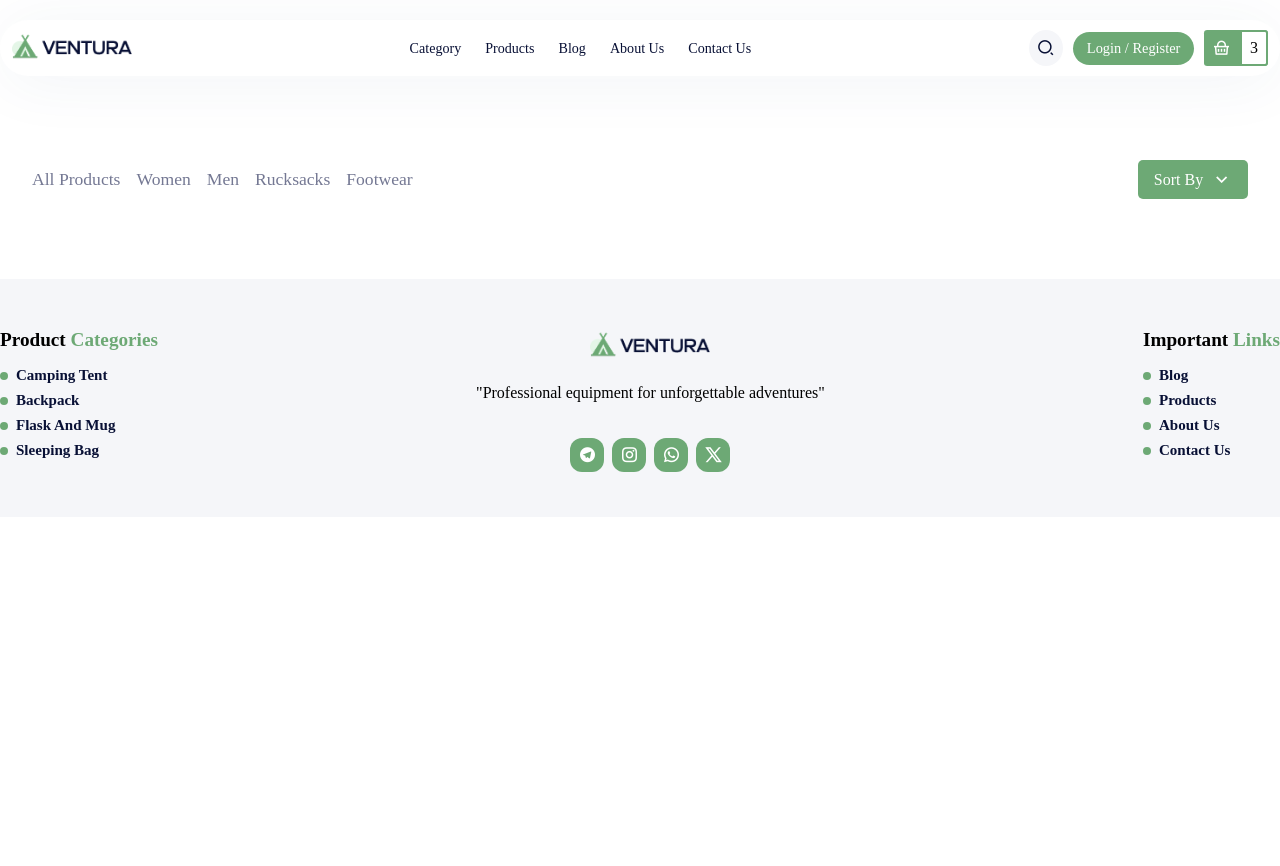
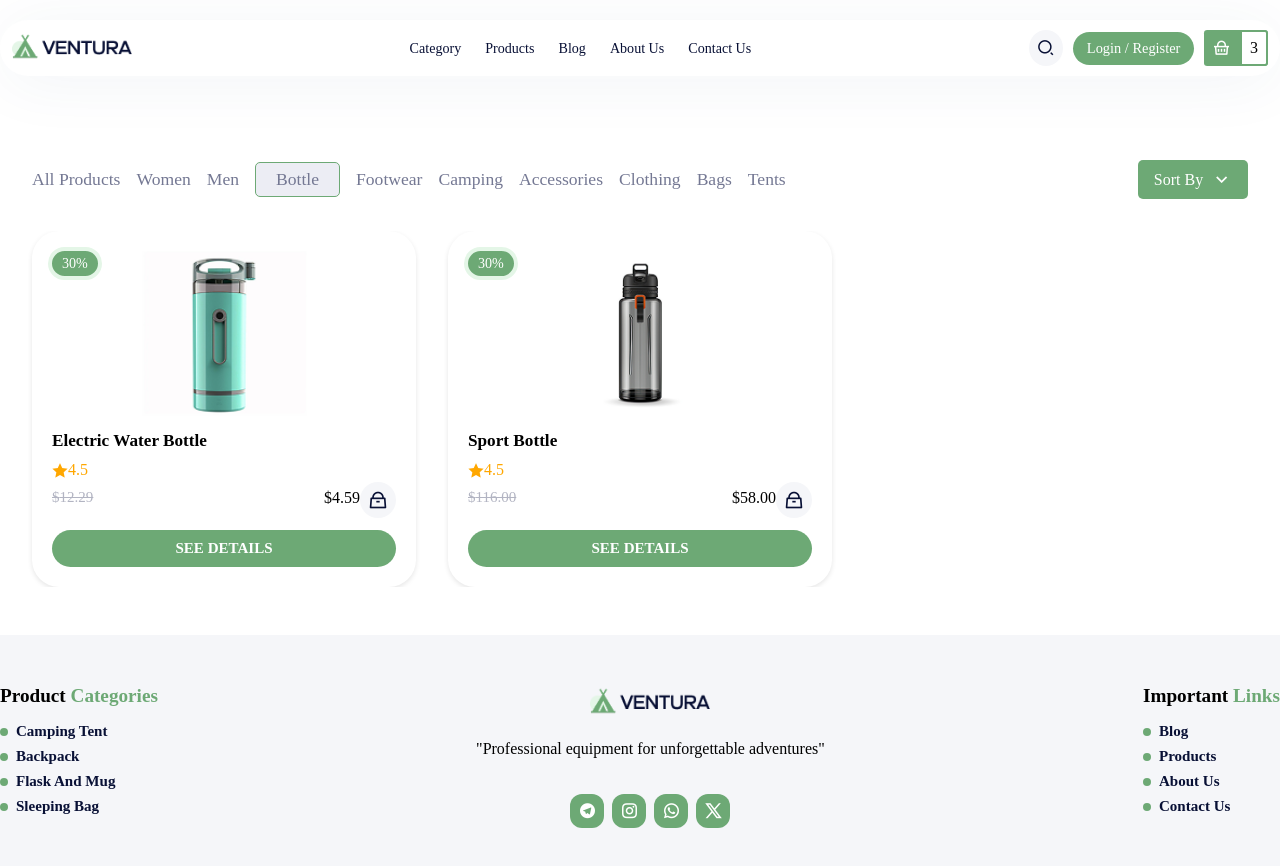
Before and after one commit to PhuongGhost1/camping_website, a React (Vite) app in the folder fe/: page /category/bottle in a window 1280 px wide. Shown: the top 866 px of the page. Before the commit the page ends 800 px from the top, so only its background shows below. Built offline with nearby package versions, Linux system fonts and the light colour scheme.

Commit message:
Handling some navigation on Header

```diff
--- a/fe/src/App.tsx
+++ b/fe/src/App.tsx
@@ -14,6 +14,10 @@ import Shop from "./pages/User/Shop/Shop";
 import Category from "./pages/User/Category/Category";
 import Checkout from "./pages/User/Checkout/Checkout";
 
+export interface CategoryProps {
+  name: string;
+}
+
 const sellingProducts: SellingProductsProps[] = [
   {
     discount: "30%",
@@ -22,7 +26,14 @@ const sellingProducts: SellingProductsProps[] = [
     rating: "4.5",
     price: 120.0,
     salePrice: 80.0,
-    category: "Men",
+    category: [
+      {
+        name: "Camping",
+      },
+      {
+        name: "Accessories",
+      },
+    ],
   },
   {
     discount: "30%",
@@ -31,7 +42,20 @@ const sellingProducts: SellingProductsProps[] = [
     rating: "4.5",
     price: 10.0,
     salePrice: 5.0,
-    category: "Men",
+    category: [
+      {
+        name: "Camping",
+      },
+      {
+        name: "Accessories",
+      },
+      {
+        name: "Men",
+      },
+      {
+        name: "Women",
+      },
+    ],
   },
   {
     discount: "30%",
@@ -40,16 +64,36 @@ const sellingProducts: SellingProductsProps[] = [
     rating: "4.5",
     price: 50.0,
     salePrice: 24.0,
-    category: "Women",
+    category: [
+      {
+        name: "Camping",
+      },
+      {
+        name: "Accessories",
+      },
+      {
+        name: "Men",
+      },
+      {
+        name: "Women",
+      },
+    ],
   },
   {
     discount: "30%",
     image: img_selling_4,
-    title: "Eletric Water Bottle",
+    title: "Electric Water Bottle",
     rating: "4.5",
     price: 12.29,
     salePrice: 4.59,
-    category: "Women",
+    category: [
+      {
+        name: "Camping",
+      },
+      {
+        name: "Bottle",
+      },
+    ],
   },
   {
     discount: "30%",
@@ -58,7 +102,20 @@ const sellingProducts: SellingProductsProps[] = [
     rating: "4.5",
     price: 21.12,
     salePrice: 14.99,
-    category: "Men",
+    category: [
+      {
+        name: "Camping",
+      },
+      {
+        name: "Tent",
+      },
+      {
+        name: "Men",
+      },
+      {
+        name: "Women",
+      },
+    ],
   },
   {
     discount: "30%",
@@ -67,7 +124,17 @@ const sellingProducts: SellingProductsProps[] = [
     rating: "4.5",
     price: 41.1,
     salePrice: 29.0,
-    category: "Rucksacks",
+    category: [
+      {
+        name: "Camping",
+      },
+      {
+        name: "Men",
+      },
+      {
+        name: "Women",
+      },
+    ],
   },
   {
     discount: "30%",
@@ -76,7 +143,14 @@ const sellingProducts: SellingProductsProps[] = [
     rating: "4.5",
     price: 116.0,
     salePrice: 58.0,
-    category: "Footwear",
+    category: [
+      {
+        name: "Camping",
+      },
+      {
+        name: "Bottle",
+      },
+    ],
   },
 ];
 
@@ -119,7 +193,7 @@ export interface SellingProductsProps {
   salePrice: number;
   quantity?: number;
   removing?: boolean;
-  category: string;
+  category: CategoryProps[];
 }
 
 function App() {
--- a/fe/src/components/Header/Header.tsx
+++ b/fe/src/components/Header/Header.tsx
@@ -17,6 +17,7 @@ interface HeaderProps {
   isOpenCartWhenAdd: boolean;
   onUpdateCartQuantity: (title: string, quantity: number) => void;
   cartIconRef: React.RefObject<HTMLDivElement>;
+  sellingProducts: SellingProductsProps[];
 }
 
 const header: LinkProps[] = [
@@ -42,14 +43,6 @@ const header: LinkProps[] = [
   },
 ];
 
-const searchResult = [
-  { name: "Bottle XL" },
-  { name: "Bottle S" },
-  { name: "Bottle L" },
-  { name: "Bottle XXL" },
-  { name: "Bottle M" },
-];
-
 const Header = ({
   carts,
   quanity,
@@ -58,6 +51,7 @@ const Header = ({
   isOpenCartWhenAdd,
   onUpdateCartQuantity,
   cartIconRef,
+  sellingProducts,
 }: HeaderProps) => {
   const [isOpen, setIsOpen] = useState(false);
   const [isOpenCart, setIsOpenCart] = useState(false);
@@ -66,7 +60,9 @@ const Header = ({
   const [isOpenSearch, setIsOpenSearch] = useState(false);
   const [isOpenSearchResult, setIsOpenSearchResult] = useState(false);
   const [searchValue, setSearchValue] = useState("");
-  const [searchResults, setSearchResults] = useState(searchResult);
+  const [searchResults, setSearchResults] = useState<SellingProductsProps[]>(
+    []
+  );
 
   const openLogin = () => {
     setIsLoginOpen(true);
@@ -117,8 +113,8 @@ const Header = ({
     const value = event.target.value;
     setSearchValue(value);
 
-    const filteredResults = searchResult.filter((item) =>
-      item.name.toLowerCase().includes(value.toLowerCase())
+    const filteredResults = sellingProducts.filter((item) =>
+      item.title.toLowerCase().includes(value.toLowerCase())
     );
 
     setSearchResults(filteredResults);
@@ -132,6 +128,7 @@ const Header = ({
         <div className="background" onClick={handleCloseSearch}></div>
       )}
       <>
+        {isOpenSearch && (
           <div className="search-wrapper">
             <div className={`search-bar ${isOpenSearch ? "open-search" : ""}`}>
               <input
@@ -146,14 +143,21 @@ const Header = ({
               <div className="search-result-container">
                 <div className="search-result-list">
                   {searchResults.map((item, index) => (
-                  <a href="#" key={index} className="search-result-item">
-                    {item.name}
+                    <a
+                      href={`/product/${item.title
+                        .toLowerCase()
+                        .replace(/\s+/g, "-")}`}
+                      key={index}
+                      className="search-result-item"
+                    >
+                      {item.title}
                     </a>
                   ))}
                 </div>
               </div>
             )}
           </div>
+        )}
       </>
       <div className="nav container">
         <a href="/" className="logo">
--- a/fe/src/helper/utilities/utilities.tsx
+++ b/fe/src/helper/utilities/utilities.tsx
@@ -34,3 +34,7 @@ export function animateAddToCart(
     document.body.removeChild(flyingItem);
   }, 1600);
 }
+
+export function sanitize(str: string) {
+  return str.replace(/\s+/g, "");
+}
--- a/fe/src/pages/User/Category/Category.tsx
+++ b/fe/src/pages/User/Category/Category.tsx
@@ -13,10 +13,6 @@ interface CategoryLinkProps {
 
 const categoryNameList: CategoryLinkProps[] = [
   {
-    name: "All Products",
-    link: "/shop-all-products",
-  },
-  {
     name: "Women",
     link: "women",
   },
@@ -25,12 +21,32 @@ const categoryNameList: CategoryLinkProps[] = [
     link: "men",
   },
   {
-    name: "Rucksacks",
-    link: "rucksacks",
+    name: "Bottle",
+    link: "bottle",
   },
   {
     name: "Footwear",
     link: "footwear",
+  },
+  {
+    name: "Camping",
+    link: "camping",
+  },
+  {
+    name: "Accessories",
+    link: "accessories",
+  },
+  {
+    name: "Clothing",
+    link: "clothing",
+  },
+  {
+    name: "Bags",
+    link: "bag",
+  },
+  {
+    name: "Tents",
+    link: "tent",
   },
 ];
 
@@ -68,10 +84,12 @@ const Category: React.FC<CategoryProps> = ({
   );
 
   useEffect(() => {
-    const filteredProducts = products.filter((product) => {
-      const productName = product.category.toLowerCase();
-      return name === productName;
-    });
+    const filteredProducts = products.filter((product) =>
+      product.category.some(
+        (category) =>
+          category.name.toLowerCase().trim() === name?.toLowerCase().trim()
+      )
+    );
     setSortedProducts(filteredProducts);
   }, [products, name]);
 
@@ -103,17 +121,19 @@ const Category: React.FC<CategoryProps> = ({
         isOpenCartWhenAdd={isOpenCartWhenAdd}
         onUpdateCartQuantity={onUpdateCartQuantity}
         cartIconRef={cartIconRef}
+        sellingProducts={products}
       />
 
       <div className="product-category container">
         <div className="category-header">
           <div className="link-category">
+            <a href="/shop-all-products">All Products</a>
             {categoryNameList.map((category, index) => (
               <a
                 key={index}
                 href={category.link}
                 className={`category-link ${
-                  name === category.link ? "active" : ""
+                  name?.toLowerCase() === category.link ? "active" : ""
                 }`}
               >
                 {category.name}
--- a/fe/src/pages/User/Home/Home.tsx
+++ b/fe/src/pages/User/Home/Home.tsx
@@ -76,6 +76,7 @@ function Home({
         isOpenCartWhenAdd={isOpenCartWhenAdd}
         onUpdateCartQuantity={onUpdateCartQuantity}
         cartIconRef={cartIconRef}
+        sellingProducts={products}
       />
 
       <Hero />
--- a/fe/src/pages/User/Home/Products/Box/Box.tsx
+++ b/fe/src/pages/User/Home/Products/Box/Box.tsx
@@ -2,6 +2,7 @@ import { useNavigate } from "react-router-dom";
 import "./Box.css";
 import { animateAddToCart } from "../../../../../helper/utilities/utilities";
 import { useRef } from "react";
+import { CategoryProps } from "../../../../../App";
 
 interface ProductsProps {
   discount: string;
@@ -10,7 +11,7 @@ interface ProductsProps {
   rating: string;
   price: number;
   salePrice: number;
-  category: string;
+  category: CategoryProps[];
 }
 
 interface BoxProps {
--- a/fe/src/pages/User/Home/Products/Products.tsx
+++ b/fe/src/pages/User/Home/Products/Products.tsx
@@ -6,10 +6,11 @@ interface ProductsProps {
   image: string;
   title: string;
   rating: string;
-  price: string;
-  salePrice: string;
+  price: number;
+  salePrice: number;
   quantity?: number;
   removing?: boolean;
+  category: string;
 }
 
 interface ProductsBoxProps {
--- a/fe/src/pages/User/Product/Product.tsx
+++ b/fe/src/pages/User/Product/Product.tsx
@@ -37,11 +37,12 @@ const Product = ({
   cartIconRef,
 }: ProductPageProps) => {
   const { title } = useParams<{ title: string }>();
+  const normalizedTitle = title?.replace(/-/g, " ").toLowerCase().trim();
   const product = products.find(
-    (item) => item.title.toLowerCase() === title?.toLowerCase()
+    (item) => item.title.toLowerCase().trim() === normalizedTitle
   );
   const productBox = productBoxes.find(
-    (item) => item.title.toLowerCase() === title?.toLowerCase()
+    (item) => item.title.toLowerCase().trim() === normalizedTitle
   );
   const currentProduct = product ?? productBox;
   if (!currentProduct) {
@@ -58,10 +59,10 @@ const Product = ({
         isOpenCartWhenAdd={isOpenCartWhenAdd}
         onUpdateCartQuantity={onUpdateCartQuantity}
         cartIconRef={cartIconRef}
+        sellingProducts={products}
       />
 
       <ProductDetail
-        title={title ?? ""}
         currentProduct={currentProduct}
         onAddToCart={onAddToCart}
         cartIconRef={cartIconRef}
--- a/fe/src/pages/User/Product/ProductDetail/ProductDetail.tsx
+++ b/fe/src/pages/User/Product/ProductDetail/ProductDetail.tsx
@@ -5,7 +5,6 @@ import "./ProductDetail.css";
 import { animateAddToCart } from "../../../../helper/utilities/utilities";
 
 interface ProductDetailProps {
-  title: string;
   currentProduct: SellingProductsProps;
   onAddToCart: (
     product: SellingProductsProps,
@@ -15,7 +14,6 @@ interface ProductDetailProps {
 }
 
 const ProductDetail = ({
-  title,
   currentProduct,
   onAddToCart,
   cartIconRef,
@@ -54,8 +52,13 @@ const ProductDetail = ({
             <div className="breadcrumb-divider w-embed">
               <i className="ri-arrow-right-s-line"></i>
             </div>
-            <a href={"/product/" + title}>
-              <div>{title}</div>
+            <a
+              href={
+                "/product/" +
+                currentProduct.title.toLowerCase().replace(/\s+/g, "-")
+              }
+            >
+              <div>{currentProduct.title}</div>
             </a>
           </div>
           <img
@@ -66,7 +69,7 @@ const ProductDetail = ({
         </div>
         <div className="product-info">
           <h2>{currentProduct.title}</h2>
-          <h2>$ {currentProduct.salePrice} USD</h2>
+          <h2>$ {currentProduct.salePrice.toFixed(2)} USD</h2>
           <div className="review-product">
             <div className="rating-wrapper">
               <div className="rating-icon">
--- a/fe/src/pages/User/Shop/Shop.tsx
+++ b/fe/src/pages/User/Shop/Shop.tsx
@@ -41,6 +41,7 @@ const Shop = ({
         isOpenCartWhenAdd={isOpenCartWhenAdd}
         onUpdateCartQuantity={onUpdateCartQuantity}
         cartIconRef={cartIconRef}
+        sellingProducts={products}
       />
 
       <AllProducts
```
Lines whose indentation alone changed are shown as unchanged.
